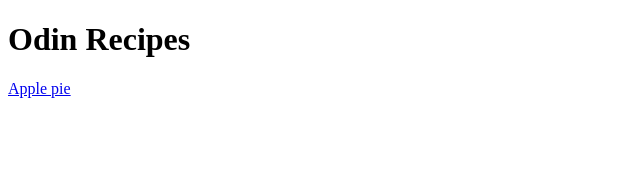
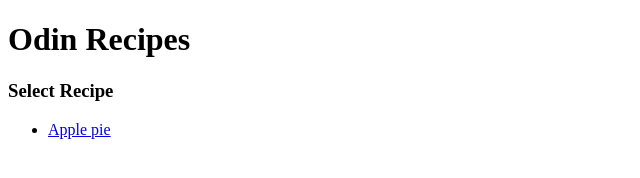
Before and after one commit to Mateo-Lini/odin-recipes, a plain HTML site: page index.html in a window 1280 px wide. Shown: the whole page, without its empty margins (0-640 px from the left). Drawn offline with Linux system fonts and the light colour scheme.

Commit message:
Add unordered list of recipes on home page Add title for list

```diff
--- a/index.html
+++ b/index.html
@@ -11,7 +11,11 @@
 
         <h1>Odin Recipes</h1>
 
-        <a href="recipes/applepie.html">Apple pie</a>
+        <h3>Select Recipe</h3>
+
+        <ul>
+            <li><a href="recipes/applepie.html">Apple pie</a></li>
+        </ul>
 
     </body>
 
```
